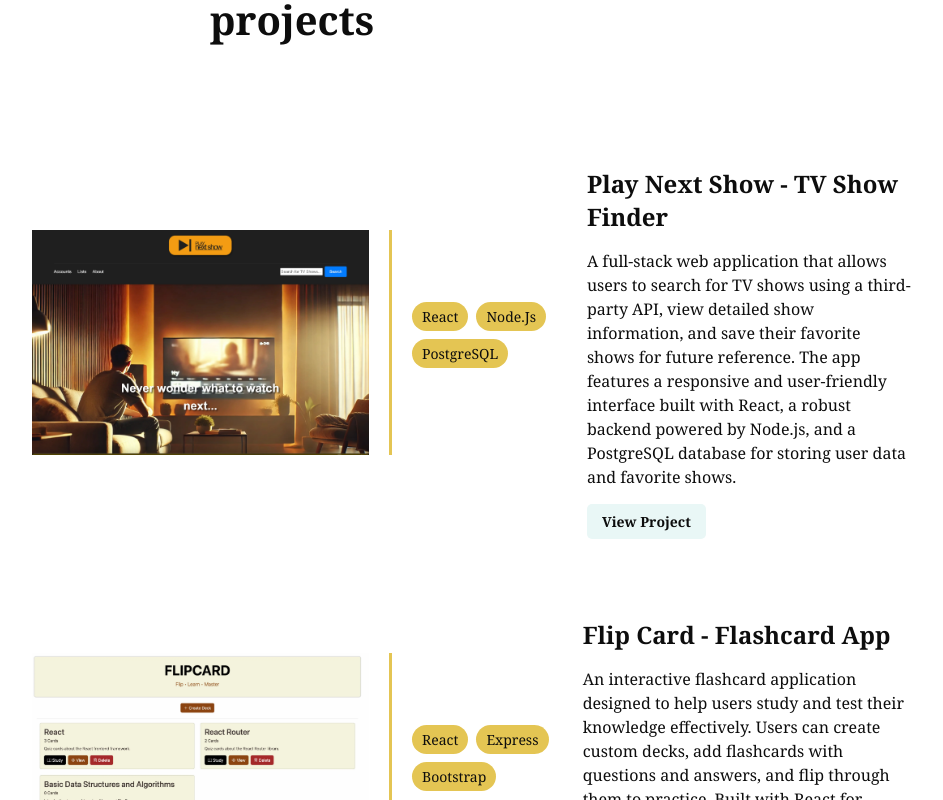
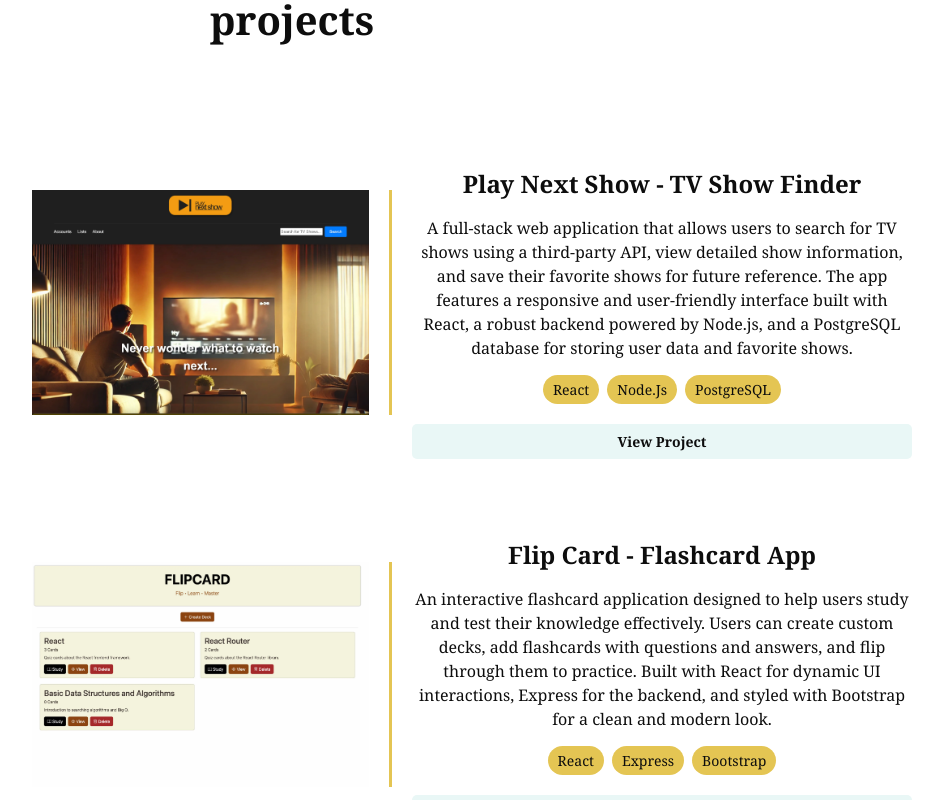
Before and after one commit to ahhyanb/my-portfolio, a React (Create React App) app: page / in a window 1280 px wide. Shown: the part 2120-2920 px from the top of the page, without its empty margins (158-1101 px from the left). Built offline with nearby package versions, Linux system fonts and the light colour scheme.

Commit message:
fixed the layouts in project component

```diff
--- a/src/components/projects/Project.css
+++ b/src/components/projects/Project.css
@@ -1,9 +1,7 @@
-/* Projects Container */
 .projects-container {
 	padding: 20px;
 }
 
-/* Individual Project Card */
 .project-card {
 	display: flex;
 	flex-direction: row;
@@ -14,14 +12,14 @@
 	max-width: 900px;
 	margin: 20px auto;
 	transition: transform 0.3s ease, box-shadow 0.3s ease;
+	cursor: pointer; /* Optional: shows pointer to hint interactivity */
 }
 
 .project-card:hover {
 	transform: scale(1.02);
-    box-shadow: 0 4px 12px rgba(0, 0, 0, 0.15);
+	box-shadow: 0 10px 20px rgba(0, 0, 0, 0.15);
 }
 
-/* Project Image */
 .project-image {
 	width: 40%;
 	aspect-ratio: 16 / 9;
@@ -30,22 +28,19 @@
 	padding-right: 20px;
 }
 
-/* Project Content */
 .project-content {
-    text-align: left;
+	text-align: center;
 	padding: 20px;
 	width: 60%;
 	box-sizing: border-box;
 }
 
-/* Project Title */
 .project-title {
 	font-size: 1.5rem;
 	color: #0d0d0d;
 	margin-bottom: 10px;
 }
 
-/* Project Description */
 .project-description {
 	font-size: 1rem;
 	color: #0d0d0d;
@@ -53,13 +48,12 @@
 	line-height: 1.5;
 }
 
-/* Project Technologies */
 .project-technologies {
 	display: flex;
 	flex-wrap: wrap;
 	gap: 8px;
+	justify-content: center;
 	margin-bottom: 15px;
-    padding-left: 20px;
 }
 
 .tech {
@@ -71,9 +65,9 @@
 	text-transform: capitalize;
 }
 
-/* Project Button */
 .project-button {
-    display: inline-block;
+	display: block;
+	margin: 20px auto 0 auto;
 	background-color: #e9f7f6;
 	color: #0d0d0d;
 	text-decoration: none;
@@ -81,14 +75,14 @@
 	border-radius: 5px;
 	font-weight: bold;
 	font-size: 0.875rem;
-    transition: background-color 0.3s ease;
+	transition: background-color 0.3s ease, transform 0.2s ease;
 }
 
 .project-button:hover {
 	background-color: #e4c553;
+	transform: scale(1.05);
 }
 
-/* Component Title */
 .component-title {
 	font-size: 2.5rem;
 	color: #0d0d0d;
@@ -99,7 +93,6 @@
 	padding: 40px 0;
 }
 
-/* Media Query for Small Screens */
 @media (max-width: 600px) {
 	.project-card {
 		flex-direction: column;
--- a/src/components/projects/Project.js
+++ b/src/components/projects/Project.js
@@ -5,10 +5,7 @@ import "aos/dist/aos.css";
 
 function Projects() {
 	useEffect(() => {
-		AOS.init({
-			duration: 800,
-			once: true,
-		});
+		AOS.init({ duration: 800, once: true });
 	}, []);
 
 	const projectList = [
@@ -44,17 +41,12 @@ function Projects() {
 	return (
 		<div>
 			<hr />
-
 			<h1 className="component-title">projects</h1>
 
 			<div className="projects-container">
 				<div className="projects-list">
 					{projectList.map((project) => (
-						<div
-							className="project-card"
-							key={project.id}
-							data-aos="fade-up"
-						>
+						<div className="project-card" key={project.id} data-aos="fade-up">
 							<img
 								src={project.image}
 								alt={project.title}
@@ -63,16 +55,18 @@ function Projects() {
 								width="400"
 								height="225"
 							/>
-							<div className="project-technologies">
-								{project.technologies.map((tech, index) => (
-									<div className="tech" key={index}>
-										{tech}
-									</div>
-								))}
-							</div>
 							<div className="project-content">
 								<h2 className="project-title">{project.title}</h2>
 								<p className="project-description">{project.description}</p>
+
+								<div className="project-technologies">
+									{project.technologies.map((tech, index) => (
+										<div className="tech" key={index}>
+											{tech}
+										</div>
+									))}
+								</div>
+
 								<a
 									href={project.link}
 									className="project-button"
```
Lines whose indentation alone changed are shown as unchanged.
